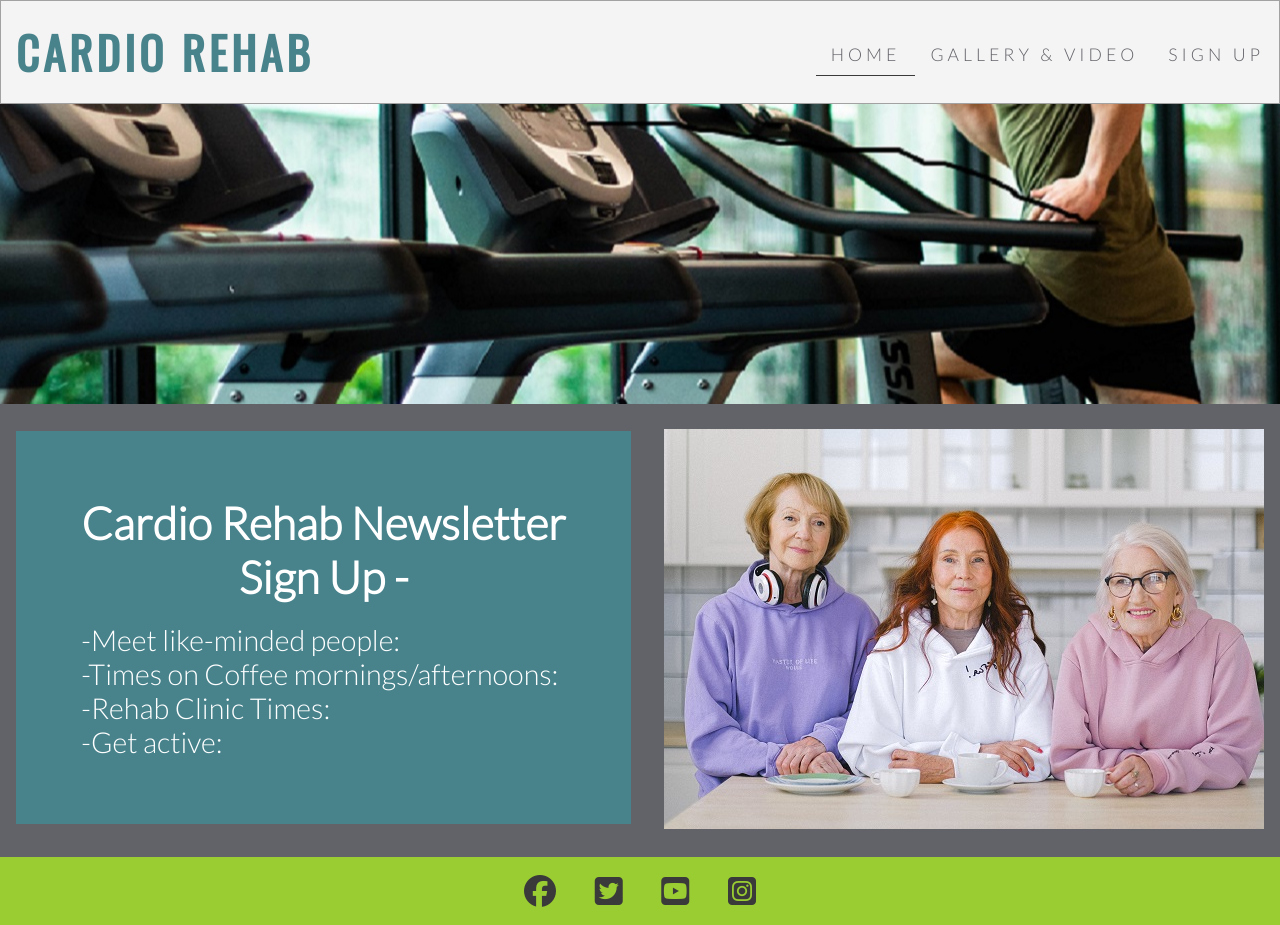
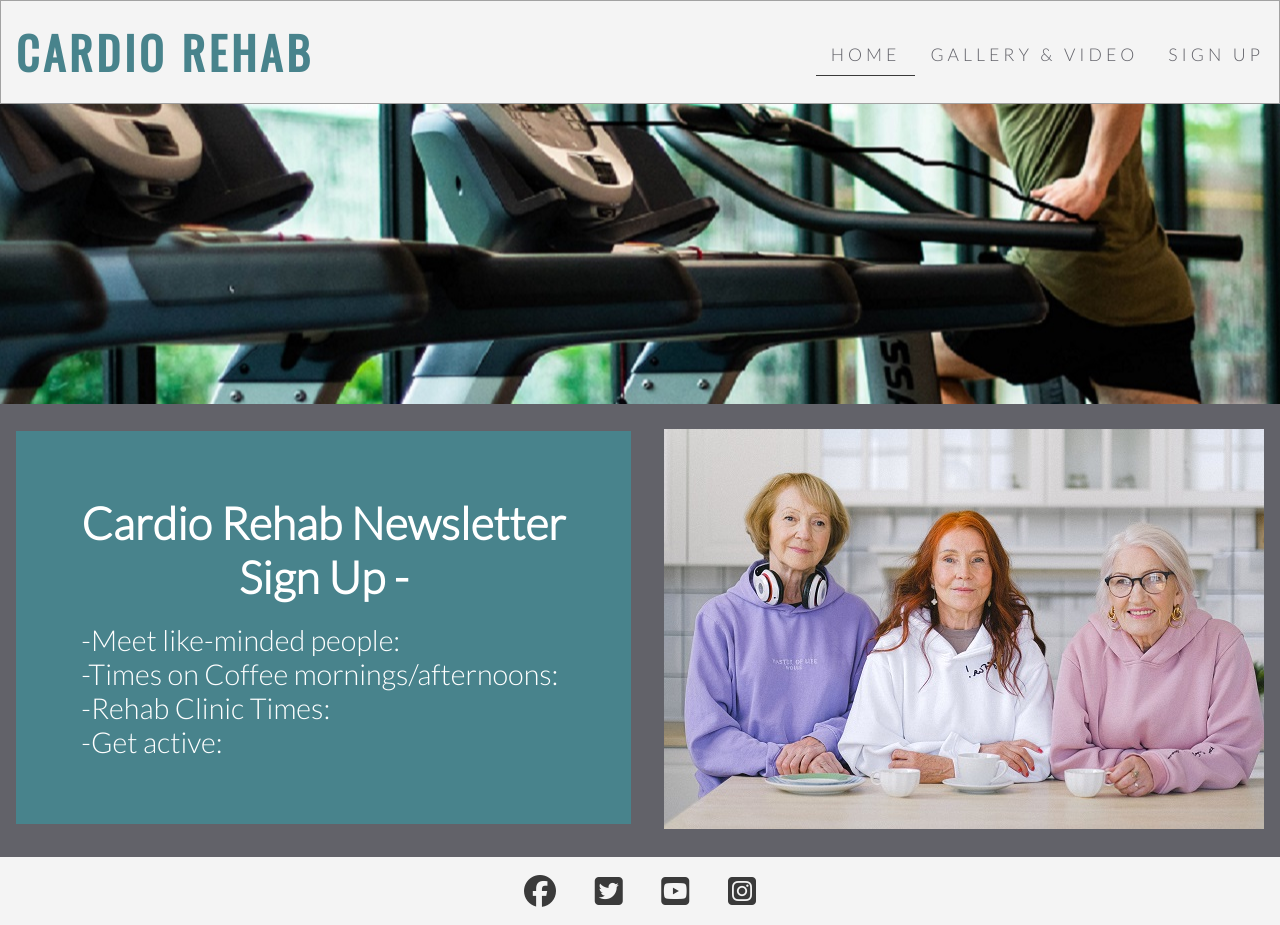
Before and after one commit to andyk8872/Portfolio-Project-1, a plain HTML site: page index.html in a window 1280 px wide. Drawn offline with nearby package versions, Linux system fonts and the light colour scheme.

Commit message:
undo changes

```diff
--- a/assets/css/style.css
+++ b/assets/css/style.css
@@ -235,8 +235,7 @@ h1 {
 /* footer */
 
 footer {
-	/* background-color: #f4f4f4; */
-	background-color: yellowgreen;
+	background-color: #f4f4f4;
 }
 
 #social-networks {
```
